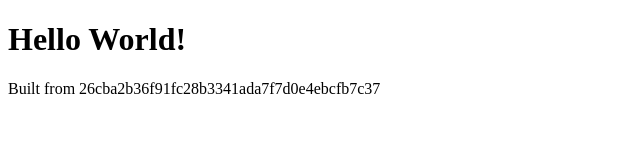
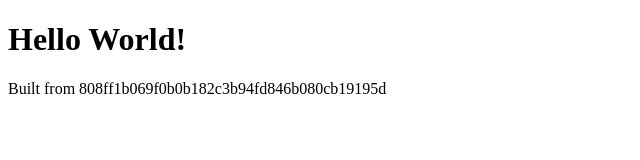
Before and after one commit to pkgjs/gh-pages, a plain HTML site: page index.html in a window 1280 px wide. Shown: the full height of the page, 0-640 px from the left. Drawn offline with Linux system fonts and the light colour scheme.

Commit message:
pages build

```diff
--- a/index.html
+++ b/index.html
@@ -1 +1 @@
-<!DOCTYPE html><html><head></head><body><h1>Hello World!</h1><p>Built from 26cba2b36f91fc28b3341ada7f7d0e4ebcfb7c37</p></body></html>
+<!DOCTYPE html><html><head></head><body><h1>Hello World!</h1><p>Built from 808ff1b069f0b0b182c3b94fd846b080cb19195d</p></body></html>
```
